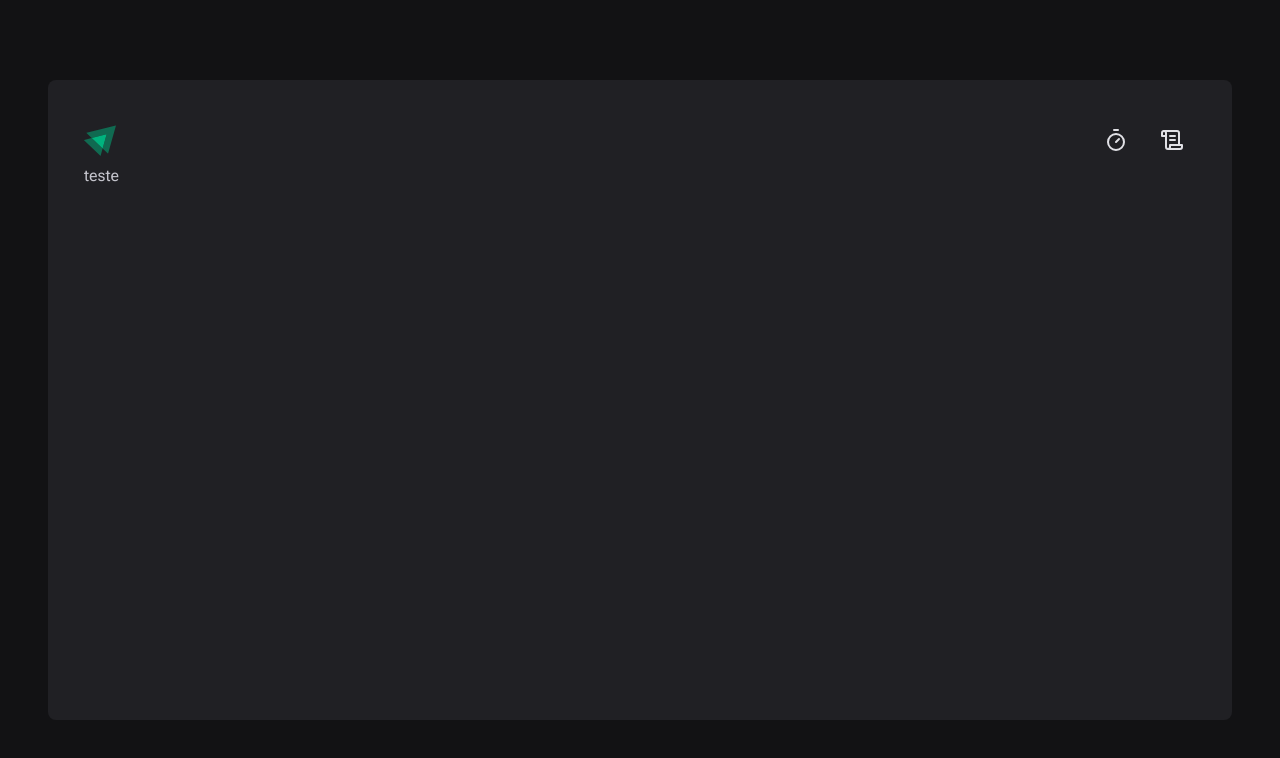
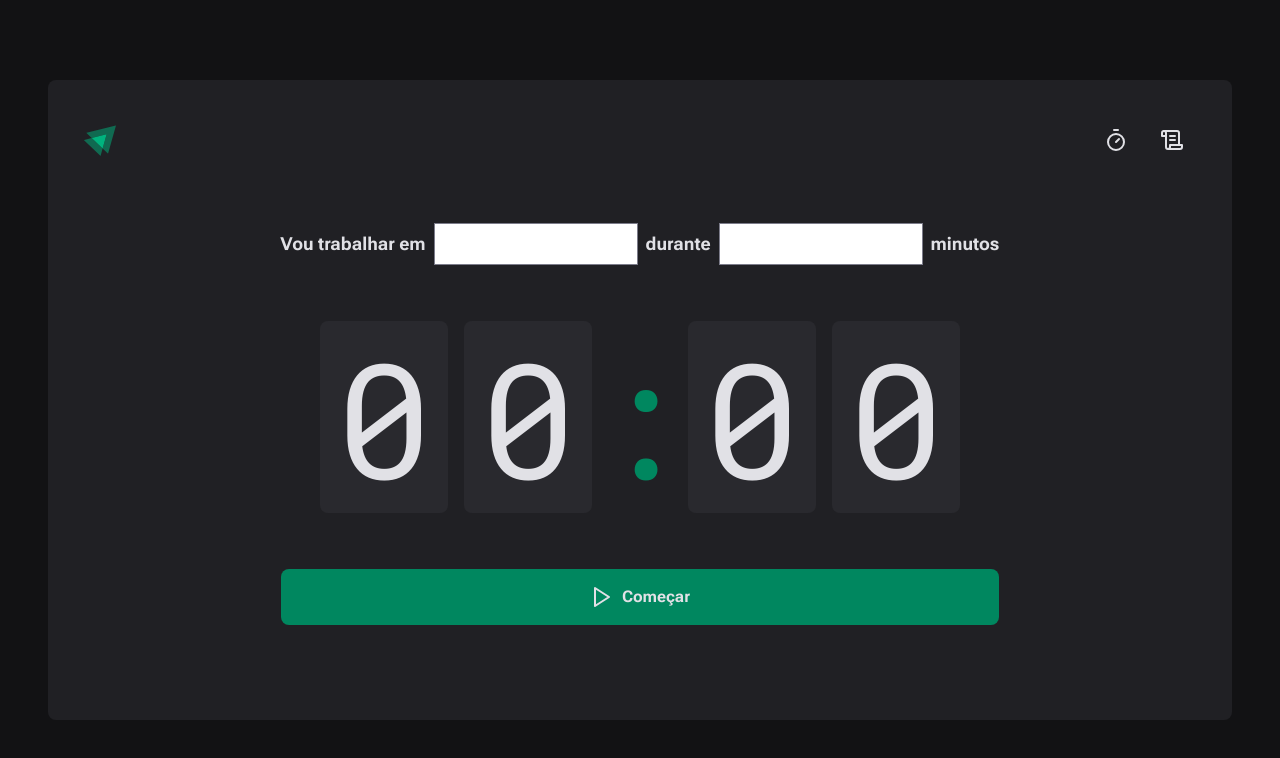
Before and after one commit to fanuelcouto99/Pomodoro, a Next.js app in the folder web/: page / in a window 1280 px wide. Shown: the top 758 px of the page. Built offline with nearby package versions, Linux system fonts and the light colour scheme.

Commit message:
STYLE[Home]: Estilizando a pagina principal da aplicação

```diff
--- a/web/src/app/layout.tsx
+++ b/web/src/app/layout.tsx
@@ -1,8 +1,9 @@
 import { Header } from '@/components/Header';
 import './globals.css'
-import { Roboto_Flex as Roboto } from 'next/font/google'
+import { Roboto_Flex as Roboto, Roboto_Mono as RobotoMono } from 'next/font/google'
 
 const roboto = Roboto({ subsets: ['latin'], variable: '--font-roboto' });
+const robotoMono = RobotoMono({subsets: ['latin'], variable: '--font-roboto-mono'});
 
 export const metadata = {
   title: 'Pomodoro',
@@ -16,12 +17,12 @@ export default function RootLayout({
 }) {
   return (
     <html lang="pt-BR">
-      <body className={`${roboto.variable} bg-gray-900 text-gray-300 font-sans text-base`}>
+      <body className={`${roboto.variable} ${robotoMono.variable} bg-gray-900 text-gray-300 font-sans text-base`}>
 
         <div className='max-w-[74rem] h-[calc(100vh-10rem)] my-20 mx-auto p-9 bg-gray-800 rounded-lg flex flex-col'>
           <Header />
 
-          <div>
+          <div className='h-full'>
             {children}
           </div>
         </div>
--- a/web/src/app/page.tsx
+++ b/web/src/app/page.tsx
@@ -1,9 +1,41 @@
-import Image from 'next/image'
+import { Play } from 'lucide-react'
 
 export default function Home() {
   return (
-    <div>
-      teste
+    <div className='flex flex-col items-center justify-center flex-1 h-full'>
+      <form className='flex flex-col items-center gap-14'>
+        <div className='w-full flex items-center justify-center gap-2 text-gray-100 text-lg font-bold flex-wrap'>
+          <label htmlFor='task'>Vou trabalhar em</label>
+          <input
+            className=''
+            type='text'
+            id="task"
+          />
+
+          <label htmlFor="minutesAmount">durante</label>
+          <input
+            className=''
+            type="number"
+            name="minutesAmount"
+            id="minutesAmount"
+          />
+
+          <span>minutos</span>
+        </div>
+
+        <div className='font-roboto text-[10rem] leading-[8rem] text-gray-100 flex gap-4'>
+          <span className='bg-gray-700 py-8 px-4 rounded-lg'>0</span>
+          <span className='bg-gray-700 py-8 px-4 rounded-lg'>0</span>
+          <span className='px-8 text-green-500 w-16 overflow-hidden flex justify-center items-center'>:</span>
+          <span className='bg-gray-700 py-8 px-4 rounded-lg'>0</span>
+          <span className='bg-gray-700 py-8 px-4 rounded-lg'>0</span>
+        </div>
+
+        <button type="submit" className='w-full p-4 rounded-lg flex items-center justify-center gap-2 font-bold cursor-pointer bg-green-500 text-gray-100 enabled:hover:bg-green-700 disabled:opacity-70 disabled:cursor-not-allowed'>
+          <Play />
+          Começar
+        </button>
+      </form>
     </div>
   )
 }
--- a/web/tailwind.config.js
+++ b/web/tailwind.config.js
@@ -8,7 +8,8 @@ module.exports = {
   theme: {
     extend: {
       fontFamily: {
-        sans: 'var(--font-roboto)'
+        sans: 'var(--font-roboto)',
+        roboto: 'var(--font-roboto-mono)'
       },
       colors: {
         green: {
```
